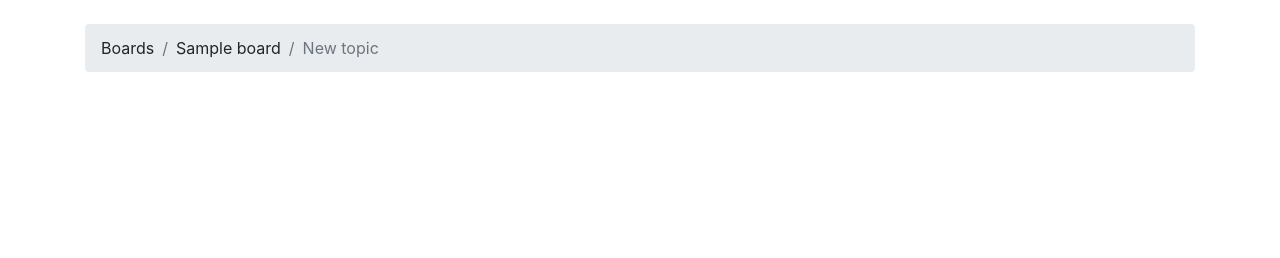
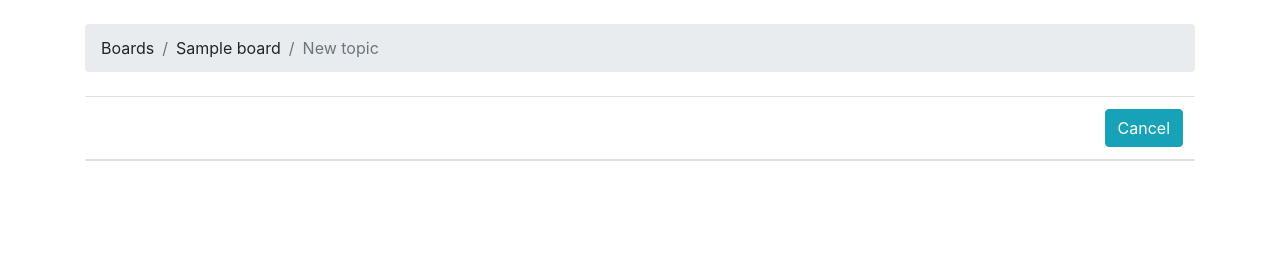
Before and after one commit to alexandrepasc/1stPlayDjango, a Django app: page /newTopic/1 in a window 1280 px wide. Shown: the part 42-300 px from the top of the page. Run offline with Django 3.2, Linux system fonts and the light colour scheme; tables that the repository leaves empty hold one stand-in row (values such as "Sample post"); lists and menus that the app fills with data are empty; some libraries are stand-ins or nearby versions.

Commit message:
Add cancel button to new topic page.

```diff
--- a/templates/newTopic.html
+++ b/templates/newTopic.html
@@ -9,3 +9,13 @@
   <li class="breadcrumb-item">{{ board.name }}</li>
   <li class="breadcrumb-item active">New topic</li>
 {% endblock %}
+
+{% block content %}
+<table class="table" width="100%">
+    <thead class="thead-inverse">
+    <tr align="right">
+        <th><a class="btn btn-info" href="{% url 'board_topics' board.id%}">Cancel</a></th>
+    </tr>
+    </thead>
+</table>
+{% endblock %}
```
